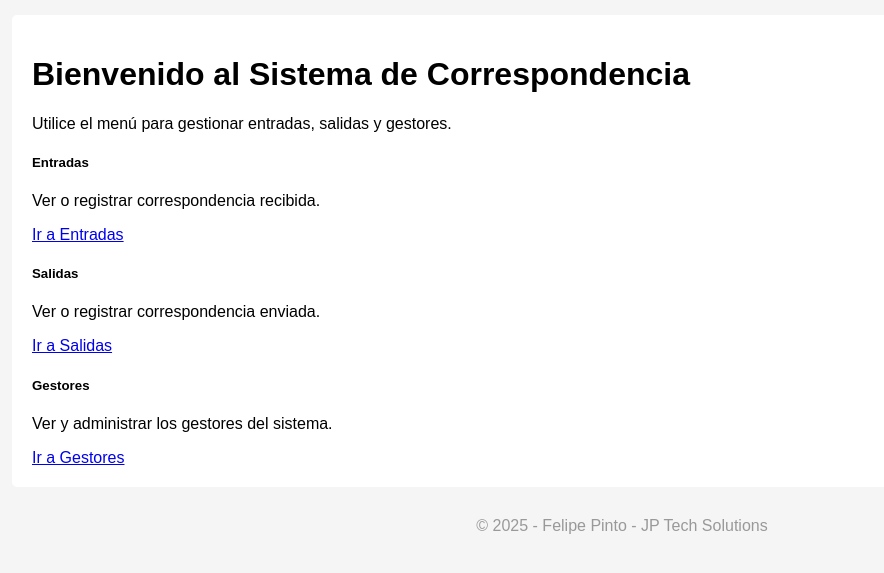
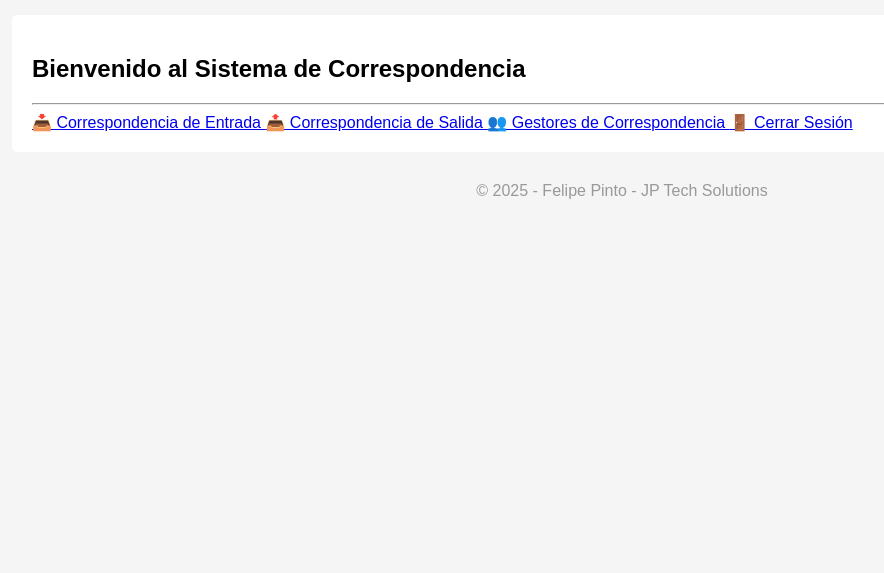
Before and after one commit to felipe1107/correspondencia_django, a Django app: template templates/correspondencia_app/dashboard.html in a window 1280 px wide. Shown: the part 188-761 px from the top of the page, without its empty margins (18-902 px from the left). Run offline with Django 5.2, Linux system fonts and the light colour scheme; the template is opened without the code that fills it, so the values that code supplies are empty; parts of the project's set-up code (start-up, migrations or seed data) failed here and were passed over.

Commit message:
Publico última versión antes de revisar errores

```diff
--- a/correspondencia_app/urls.py
+++ b/correspondencia_app/urls.py
@@ -1,16 +1,26 @@
 from django.urls import path
-from .views import entrada_list
-
-app_name = 'correspondencia_app'
+from .views import (
+    dashboard,
+    entrada_list, entrada_create, entrada_edit,
+    salida_list, salida_create, salida_edit,
+    gestor_list, gestor_create, gestor_edit,
+)
 
 urlpatterns = [
-    path('', views.dashboard, name='dashboard'),
+    path('', dashboard, name='dashboard'),
+
+    # Entradas
     path('entradas/', entrada_list, name='entrada_list'),
-    path('entradas/crear/', views.entrada_create, name='entrada_create'),
+    path('entradas/nueva/', entrada_create, name='entrada_create'),
+    path('entradas/editar/<int:pk>/', entrada_edit, name='entrada_edit'),
 
-    path('salidas/', views.salida_list, name='salida_list'),
-    path('salidas/crear/', views.salida_create, name='salida_create'),
+    # Salidas
+    path('salidas/', salida_list, name='salida_list'),
+    path('salidas/nueva/', salida_create, name='salida_create'),
+    path('salidas/editar/<int:pk>/', salida_edit, name='salida_edit'),
 
-    path('gestores/', views.gestor_list, name='gestor_list'),
-    path('gestores/crear/', views.gestor_create, name='gestor_create'),
+    # Gestores
+    path('gestores/', gestor_list, name='gestor_list'),
+    path('gestores/nuevo/', gestor_create, name='gestor_create'),
+    path('gestores/editar/<int:pk>/', gestor_edit, name='gestor_edit'),
 ]
--- a/correspondencia_django/urls.py
+++ b/correspondencia_django/urls.py
@@ -6,6 +6,6 @@ from django.contrib.auth.views import LogoutView
 urlpatterns = [
     path('admin/', admin.site.urls),
     path('login/', CustomLoginView.as_view(), name='login'),
-    path('logout/', LogoutView.as_view(next_page='/login/'), name='logout'),
-    path('', include('correspondencia_app.urls')),
+    path('logout/', LogoutView.as_view(next_page='login'), name='logout'),
+    path('', include(('correspondencia_app.urls', 'correspondencia_app'), namespace='correspondencia_app')),
 ]
--- a/templates/correspondencia_app/dashboard.html
+++ b/templates/correspondencia_app/dashboard.html
@@ -1,40 +1,23 @@
-{% extends 'correspondencia_app/base.html' %}
-{% block title %}Panel Principal{% endblock %}
+{% extends "correspondencia_app/base.html" %}
+
 {% block content %}
-<div class="container text-center">
-    <h1 class="mt-4">Bienvenido al Sistema de Correspondencia</h1>
-    <p class="lead">Utilice el menú para gestionar entradas, salidas y gestores.</p>
+<div class="container mt-5">
+    <h2>Bienvenido al Sistema de Correspondencia</h2>
+    <hr>
 
-    <div class="row mt-5">
-        <div class="col-md-4">
-            <div class="card">
-                <div class="card-body">
-                    <h5 class="card-title">Entradas</h5>
-                    <p class="card-text">Ver o registrar correspondencia recibida.</p>
-                    <a href="{% url 'correspondencia_app:entrada_list' %}" class="btn btn-primary">Ir a Entradas</a>
-                </div>
-            </div>
-        </div>
-
-        <div class="col-md-4 mt-3 mt-md-0">
-            <div class="card">
-                <div class="card-body">
-                    <h5 class="card-title">Salidas</h5>
-                    <p class="card-text">Ver o registrar correspondencia enviada.</p>
-                    <a href="{% url 'correspondencia_app:salida_list' %}" class="btn btn-success">Ir a Salidas</a>
-                </div>
-            </div>
-        </div>
-
-        <div class="col-md-4 mt-3 mt-md-0">
-            <div class="card">
-                <div class="card-body">
-                    <h5 class="card-title">Gestores</h5>
-                    <p class="card-text">Ver y administrar los gestores del sistema.</p>
-                    <a href="{% url 'correspondencia_app:gestor_list' %}" class="btn btn-warning">Ir a Gestores</a>
-                </div>
-            </div>
-        </div>
+    <div class="list-group mt-4">
+        <a href="{% url 'correspondencia_app:entrada_list' %}" class="list-group-item list-group-item-action">
+            📥 Correspondencia de Entrada
+        </a>
+        <a href="{% url 'correspondencia_app:salida_list' %}" class="list-group-item list-group-item-action">
+            📤 Correspondencia de Salida
+        </a>
+        <a href="{% url 'correspondencia_app:gestor_list' %}" class="list-group-item list-group-item-action">
+            👥 Gestores de Correspondencia
+        </a>
+        <a href="{% url 'logout' %}" class="list-group-item list-group-item-action text-danger">
+            🚪 Cerrar Sesión
+        </a>
     </div>
 </div>
 {% endblock %}
```
